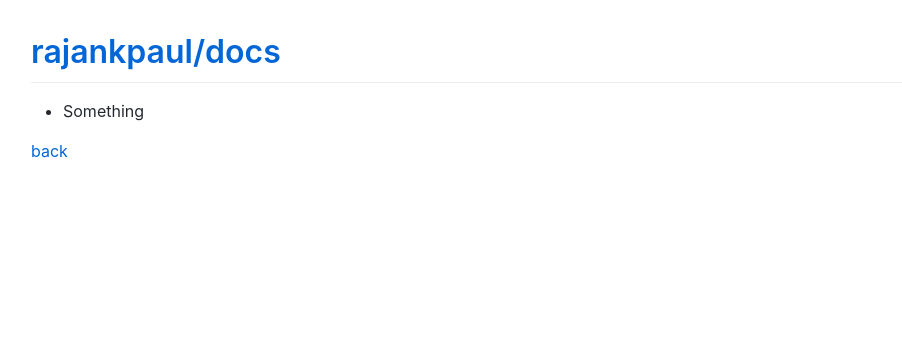
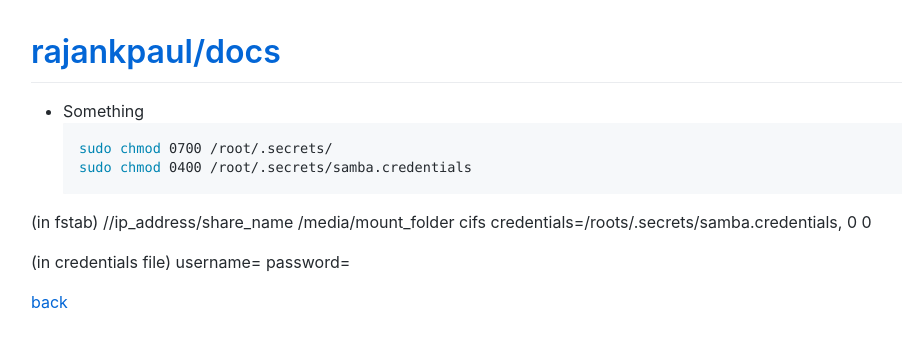
Before and after one commit to rajankpaul/docs, a Jekyll site: the page built from tutorials/linux/samba/index.md, in a window 1280 px wide. Shown: the top 348 px of the page, without its empty margins (119-1021 px from the left). Built offline with Jekyll 4.4.1, drawn with Linux system fonts in a browser that asks for light colours; comment, search, counter and statistics services are not loaded.

Commit message:
Update index.md

````diff
--- a/tutorials/linux/samba/index.md
+++ b/tutorials/linux/samba/index.md
@@ -4,5 +4,16 @@ title: Samba
 ---
 
 *   Something
+```bash
+sudo chmod 0700 /root/.secrets/
+sudo chmod 0400 /root/.secrets/samba.credentials
+```
+
+(in fstab)
+//ip_address/share_name /media/mount_folder cifs credentials=/roots/.secrets/samba.credentials, 0 0
+
+(in credentials file)
+username=
+password=
 
 [back](../)
````
